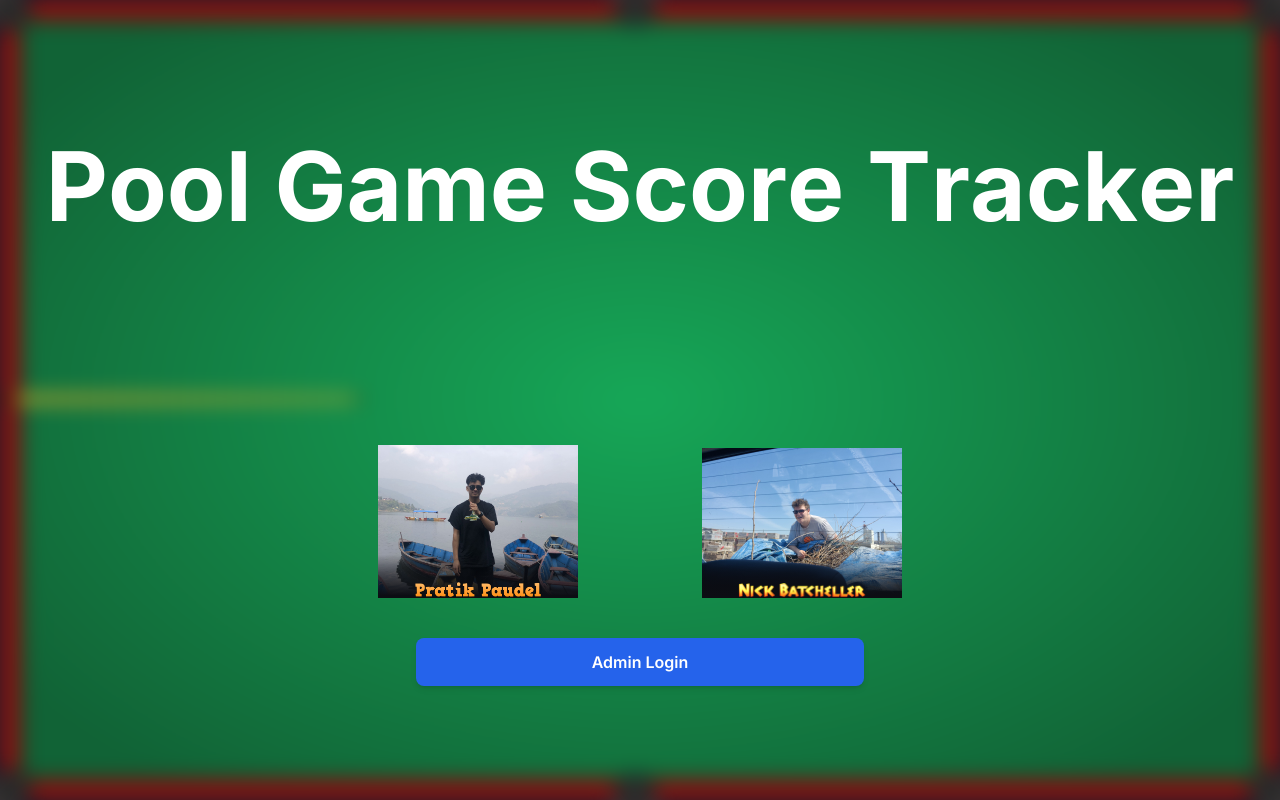
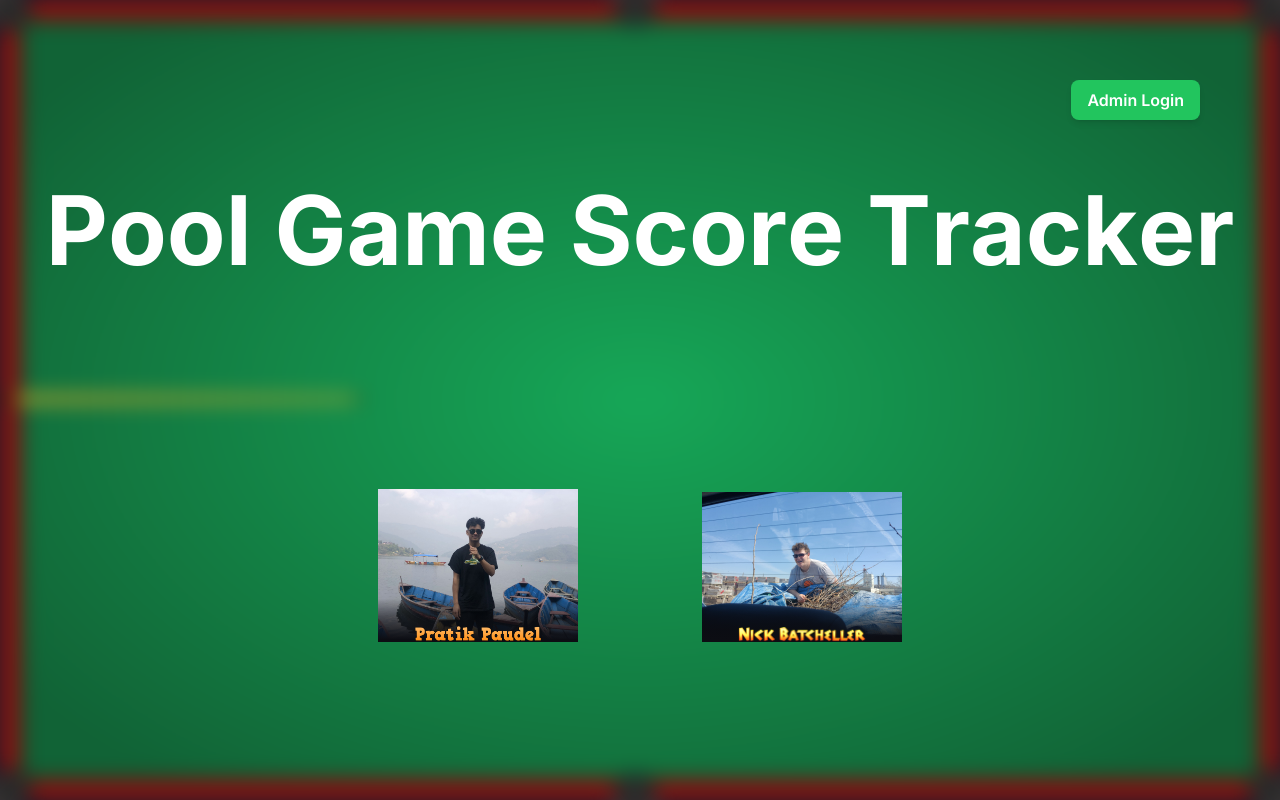
Before and after one commit to PratikPaudel/pool-scoreboard, a Next.js app: page / in a window 1280 px wide. Built offline with nearby package versions, Linux system fonts and the light colour scheme; no server answers; the database is empty.

Commit message:
updated the admin login button to go at the top of the page.

```diff
--- a/app/page.js
+++ b/app/page.js
@@ -9,6 +9,7 @@ import '/public/global.css';
 import AnimatedCounter from "./components/animatedcounter";
 
 import TrophyIcon from "./components/trophy";
+import Header from "./components/header";
 
 const Home = () => {
     const [scores, setScores] = useState({ pratik: 0, nick: 0 });
@@ -38,6 +39,7 @@ const Home = () => {
     return (
         <div className="relative py-4 md:py-10 flex flex-col gap-8 sm:gap-10 items-center">
             <PoolTable/>
+            <Header/>
             <h1 className="sm:text-5xl md:text-8xl text-center font-bold py-6">
             <span className="overflow-hidden bg-gradient-to-r from-white via-white to-white bg-clip-text text-transparent">
                 {text.match(/./gu).map((char, index) => (
@@ -88,12 +90,6 @@ const Home = () => {
                     <img src="/hover-two.png" className="character" alt="Nick Batcheller"/>
                 </div>
             </div>
-
-            <div className="w-full max-w-md">
-                <button className="w-full text-center bg-blue-600 text-white font-semibold py-3 px-3 rounded-lg shadow-md hover:bg-blue-700 transition duration-300 ease-in-out">
-                    <a href="/admin"> Admin Login </a>
-                </button>
-            </div>
         </div>
     );
 };
```
